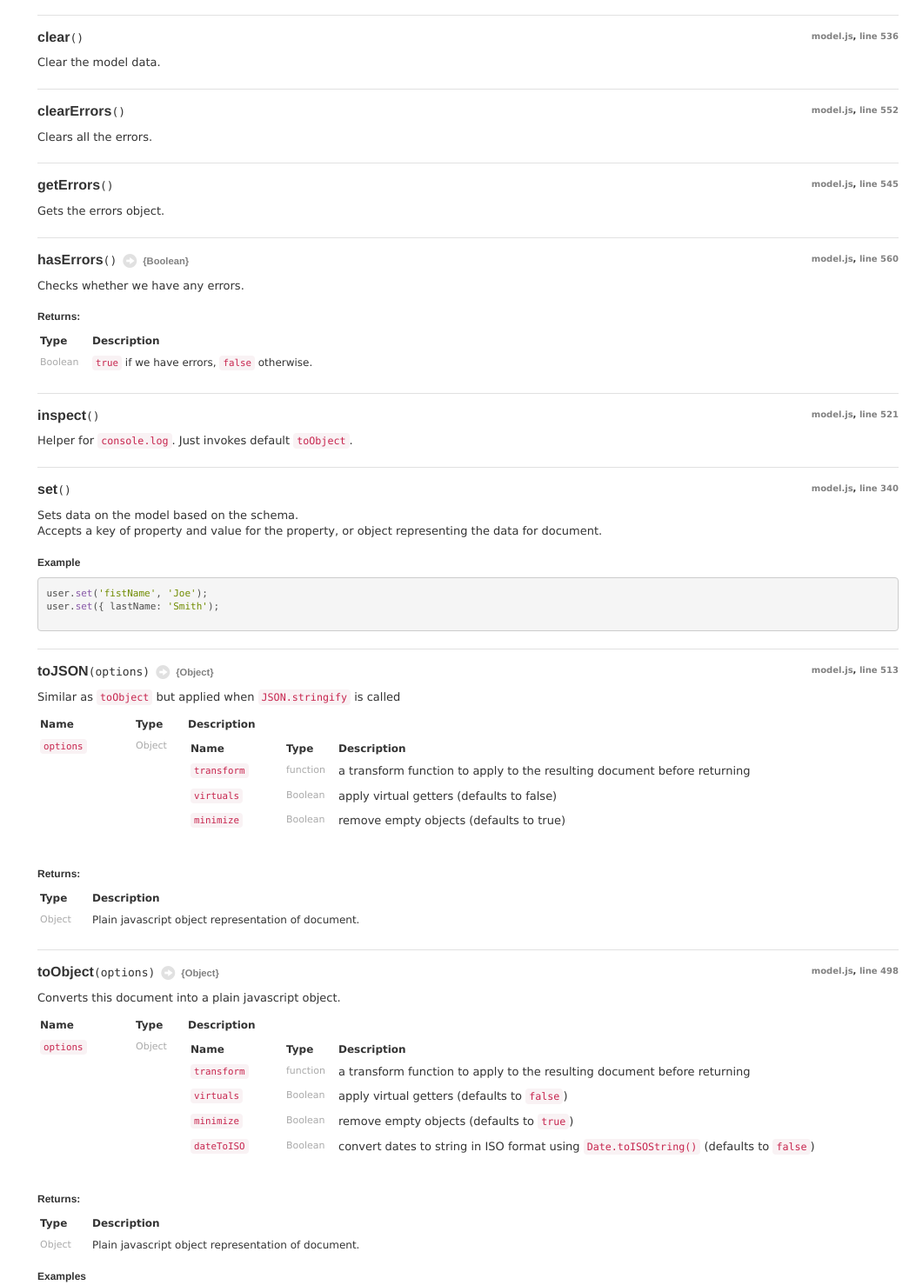
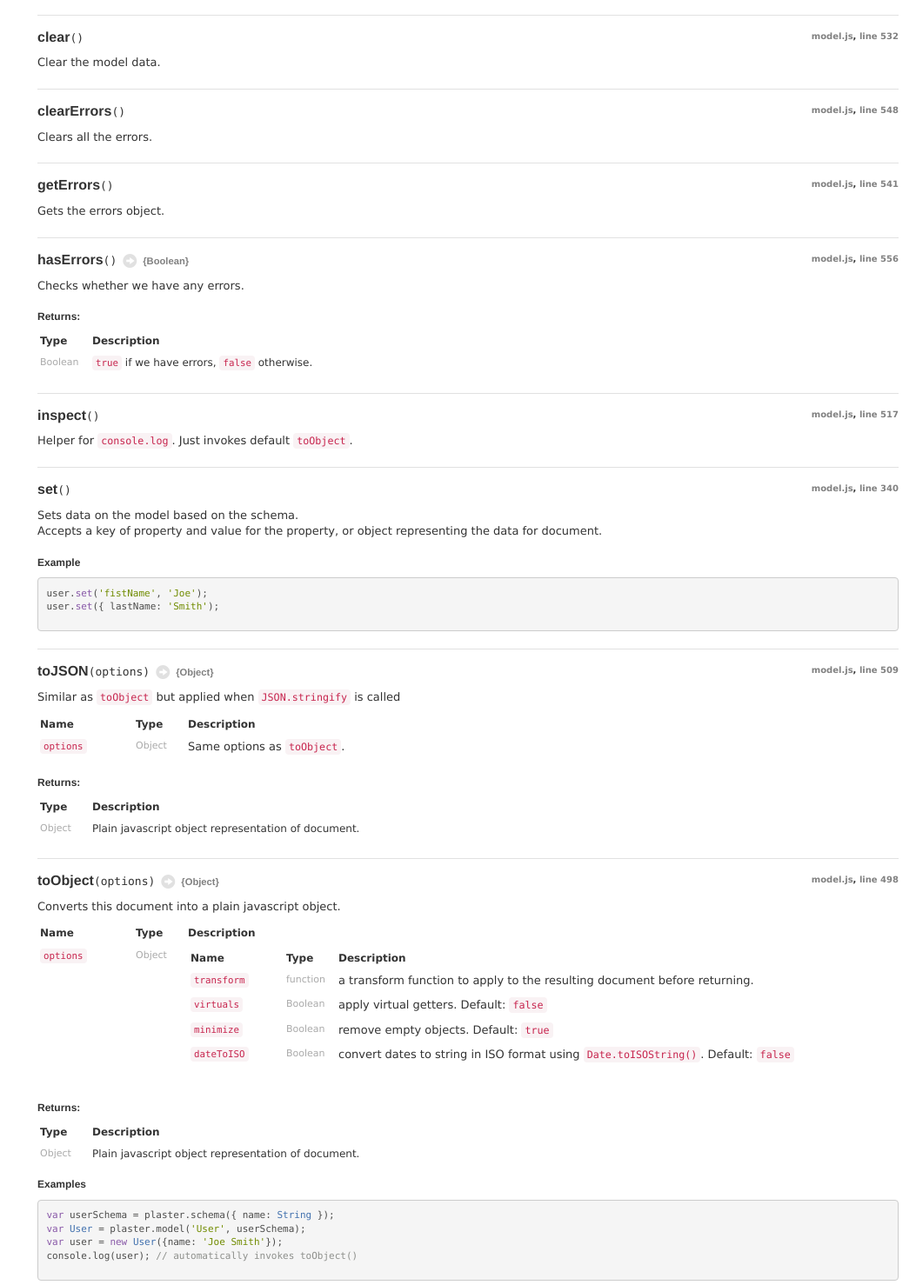
Before and after one commit to bojand/plaster, a plain HTML site: page Model.html in a window 1280 px wide. Shown: the part 821-2299 px from the top of the page at 87% size, without its empty margins (227-1280 px from the left). Drawn offline with Linux system fonts and the light colour scheme.

Commit message:
documentation

```diff
--- a/Model.html
+++ b/Model.html
@@ -607,7 +607,7 @@
 
 
         <div class="tag-source">
-            <a href="model.js.html">model.js</a>, <a href="model.js.html#line536">line 536</a>
+            <a href="model.js.html">model.js</a>, <a href="model.js.html#line532">line 532</a>
         </div>
 
     </div>
@@ -679,7 +679,7 @@
 
 
         <div class="tag-source">
-            <a href="model.js.html">model.js</a>, <a href="model.js.html#line552">line 552</a>
+            <a href="model.js.html">model.js</a>, <a href="model.js.html#line548">line 548</a>
         </div>
 
     </div>
@@ -751,7 +751,7 @@
 
 
         <div class="tag-source">
-            <a href="model.js.html">model.js</a>, <a href="model.js.html#line545">line 545</a>
+            <a href="model.js.html">model.js</a>, <a href="model.js.html#line541">line 541</a>
         </div>
 
     </div>
@@ -823,7 +823,7 @@
 
 
         <div class="tag-source">
-            <a href="model.js.html">model.js</a>, <a href="model.js.html#line560">line 560</a>
+            <a href="model.js.html">model.js</a>, <a href="model.js.html#line556">line 556</a>
         </div>
 
     </div>
@@ -924,7 +924,7 @@
 
 
         <div class="tag-source">
-            <a href="model.js.html">model.js</a>, <a href="model.js.html#line521">line 521</a>
+            <a href="model.js.html">model.js</a>, <a href="model.js.html#line517">line 517</a>
         </div>
 
     </div>
@@ -1076,7 +1076,7 @@
 
 
         <div class="tag-source">
-            <a href="model.js.html">model.js</a>, <a href="model.js.html#line513">line 513</a>
+            <a href="model.js.html">model.js</a>, <a href="model.js.html#line509">line 509</a>
         </div>
 
     </div>
@@ -1134,98 +1134,7 @@
 
             <td class="description last">
 
-
-
-
-<table class="params">
-    <thead>
-	<tr>
-
-		<th>Name</th>
-
-
-		<th>Type</th>
-
-
-
-		<th class="last">Description</th>
-	</tr>
-	</thead>
-
-	<tbody>
-
-
-        <tr>
-
-                <td class="name"><code>transform</code></td>
-
-
-            <td class="type">
-
-
-<span class="param-type">function</span>
-
-
-
-            </td>
-
-
-
-            <td class="description last">
-
-                <p>a transform function to apply to the resulting document before returning</p></td>
-        </tr>
-
-
-
-        <tr>
-
-                <td class="name"><code>virtuals</code></td>
-
-
-            <td class="type">
-
-
-<span class="param-type">Boolean</span>
-
-
-
-            </td>
-
-
-
-            <td class="description last">
-
-                <p>apply virtual getters (defaults to false)</p></td>
-        </tr>
-
-
-
-        <tr>
-
-                <td class="name"><code>minimize</code></td>
-
-
-            <td class="type">
-
-
-<span class="param-type">Boolean</span>
-
-
-
-            </td>
-
-
-
-            <td class="description last">
-
-                <p>remove empty objects (defaults to true)</p></td>
-        </tr>
-
-
-	</tbody>
-</table>
-            </td>
+                <p>Same options as <code>toObject</code>.</p></td>
         </tr>
 
 
@@ -1410,7 +1319,7 @@
 
             <td class="description last">
 
-                <p>a transform function to apply to the resulting document before returning</p></td>
+                <p>a transform function to apply to the resulting document before returning.</p></td>
         </tr>
 
 
@@ -1433,7 +1342,7 @@
 
             <td class="description last">
 
-                <p>apply virtual getters (defaults to <code>false</code>)</p></td>
+                <p>apply virtual getters. Default: <code>false</code></p></td>
         </tr>
 
 
@@ -1456,7 +1365,7 @@
 
             <td class="description last">
 
-                <p>remove empty objects (defaults to <code>true</code>)</p></td>
+                <p>remove empty objects. Default: <code>true</code></p></td>
         </tr>
 
 
@@ -1479,7 +1388,7 @@
 
             <td class="description last">
 
-                <p>convert dates to string in ISO format using <code>Date.toISOString()</code> (defaults to <code>false</code>)</p></td>
+                <p>convert dates to string in ISO format using <code>Date.toISOString()</code>. Default: <code>false</code></p></td>
         </tr>
 
 
@@ -1588,7 +1497,7 @@
 
 
         <div class="tag-source">
-            <a href="model.js.html">model.js</a>, <a href="model.js.html#line529">line 529</a>
+            <a href="model.js.html">model.js</a>, <a href="model.js.html#line525">line 525</a>
         </div>
 
     </div>
@@ -1665,7 +1574,7 @@
 
 
         <footer>
-            Documentation generated by <a target="_blank" href="https://github.com/jsdoc3/jsdoc">JSDoc 3.4.0</a> on Thu Feb 11 2016 08:58:26 GMT-0400 (AST)
+            Documentation generated by <a target="_blank" href="https://github.com/jsdoc3/jsdoc">JSDoc 3.4.0</a> on Thu Feb 11 2016 09:05:52 GMT-0400 (AST)
         </footer>
     </div>
 </div>
```
Also changed, not shown: ModelArray.html (+1 -1 lines), ModelInstance.html (+13 -104 lines), Plaster.html (+1 -1 lines), Schema.html (+1 -1 lines), compile.js.html (+1 -1 lines), index.html (+1 -1 lines), index.js.html (+1 -1 lines), model.js.html (+6 -10 lines), modelarray.js.html (+1 -1 lines), schema.js.html (+1 -1 lines).
